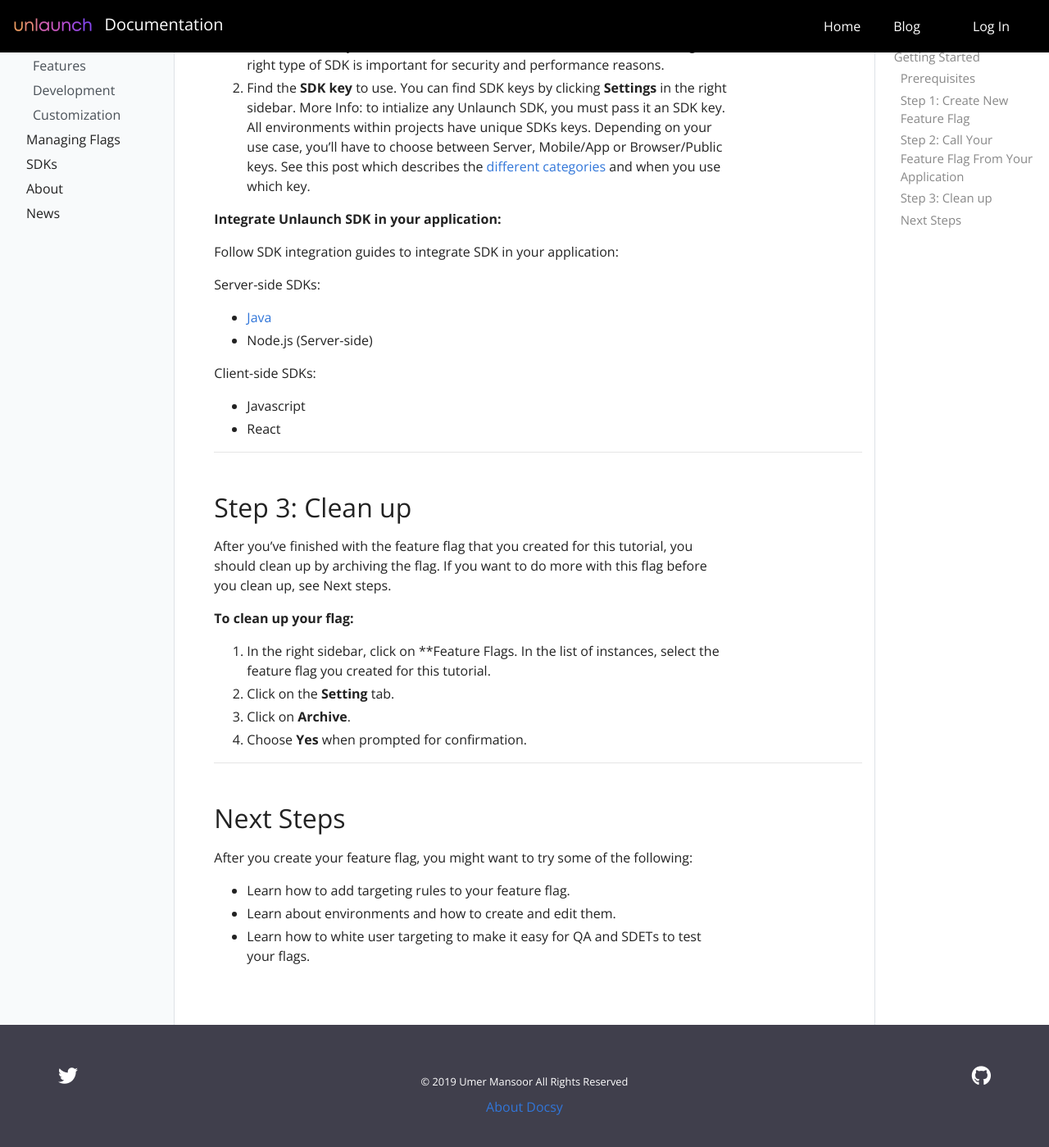
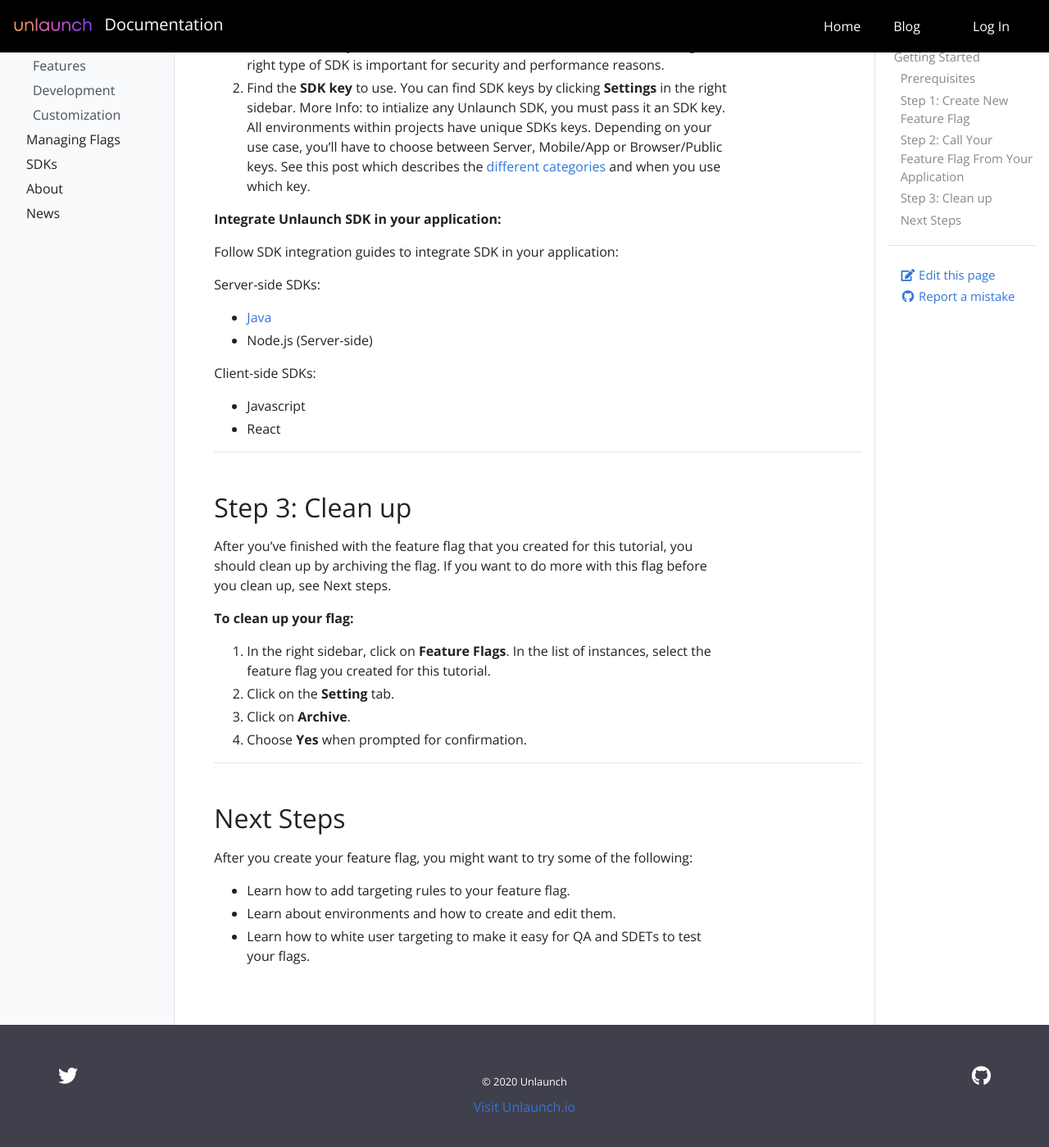
Before and after one commit to unlaunch/documentation, a Jekyll site: the page built from _docs/getting-started.md, in a window 1280 px wide and 1400 px high, scrolled down 1607 px. Shown: the whole window at 82% size. Built offline with Jekyll 4.4.1, drawn with Linux system fonts in a browser that asks for light colours.

Commit message:
Small changes. See below.
1. Removed un-ncessary files
2. Editted a typo
3. Added "Edit on GitHub" and "Report Mistake" button
4. Improved footer
5. Minor README edit

```diff
--- a/_docs/getting-started.md
+++ b/_docs/getting-started.md
@@ -69,7 +69,7 @@
 
 **To clean up your flag:**
 
-1. In the right sidebar, click on **Feature Flags. In the list of instances, select the feature flag you created for this tutorial.
+1. In the right sidebar, click on **Feature Flags**. In the list of instances, select the feature flag you created for this tutorial.
 2. Click on the **Setting** tab.
 3. Click on **Archive**.
 4. Choose **Yes** when prompted for confirmation.
--- a/_includes/editable.html
+++ b/_includes/editable.html
@@ -1,5 +1,4 @@
-<!-- <a href="{{ site.repo }}/edit/master/{{ page.path }}" target="_blank"><i class="fa fa-edit fa-fw"></i> Edit this page</a>
-<a href="{{ site.repo }}/issues/new?labels={% if page.editable %}{{ page.editable }}{% else %}question{% endif %}&title=Question:&body=Question on: {{ site.repo }}/tree/master/{{ page.path }}" target="_blank"><i class="fab fa-github fa-fw"></i> Create documentation issue</a>
+<!-- <a href="{{ site.repo }}/issues/new?labels={% if page.editable %}{{ page.editable }}{% else %}question{% endif %}&title=Question:&body=Question on: {{ site.repo }}/tree/master/{{ page.path }}" target="_blank"><i class="fab fa-github fa-fw"></i> Create documentation issue</a>
  -->
 <span>Table of Contents</span>
 <!-- this will parse through the header fields and add a button to open
--- a/_includes/footer.html
+++ b/_includes/footer.html
@@ -21,9 +21,9 @@
 </ul>
 </div>
 <div class="col-12 col-sm-4 text-center py-2 order-sm-2">
-  <small class="text-white">© 2019 {{ site.author }} All Rights Reserved</small>
+  <small class="text-white">© 2020 Unlaunch</small>
   {% if site.privacy %}<small class="ml-1"><a href="{{ site.privacy }}" target="_blank">Privacy Policy</a></small>{% endif %}
-  <p class="mt-2"><a href="/about/">About Docsy</a></p>
+  <p class="mt-2"><a href="https://www.unlaunch.io/">Visit Unlaunch.io</a></p>
       </div>
     </div>
   </div>
--- a/_layouts/default.html
+++ b/_layouts/default.html
@@ -18,7 +18,16 @@
               <li><ul id="TOC">
                 <!-- Links will be appended here-->
               </ul></li>
-              </ul></nav>
+              </ul>
+            </nav>
+
+            <div>
+              <hr/>
+              <a class="ml-3 pt-2" href="{{ site.repo }}/edit/main/{{ page.path }}" target="_blank"><i class="fa fa-edit fa-fw"></i> Edit this page</a>
+
+              <a class="ml-3" href="{{ site.repo }}/issues/new?labels={% if page.editable %}{{ page.editable }}{% else %}question{% endif %}&title=Question:&body=Question on: {{ site.repo }}/tree/main/{{ page.path }}" target="_blank"><i class="fab fa-github fa-fw"></i> Report a mistake</a>
+            </div>
+
           </div>
           <main class="col-12 col-md-9 col-xl-8 pl-md-5" role="main">
             <nav aria-label="breadcrumb" class="d-none d-md-block d-print-none">
```
Also changed, not shown: README.md (+2 -0 lines), _data/quizzes/example-quiz.yml (deleted, +0 -25 lines).
